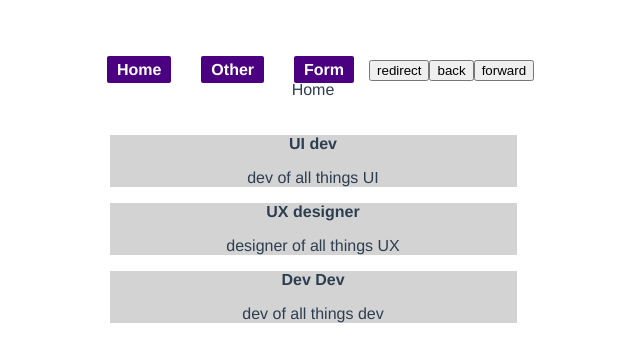
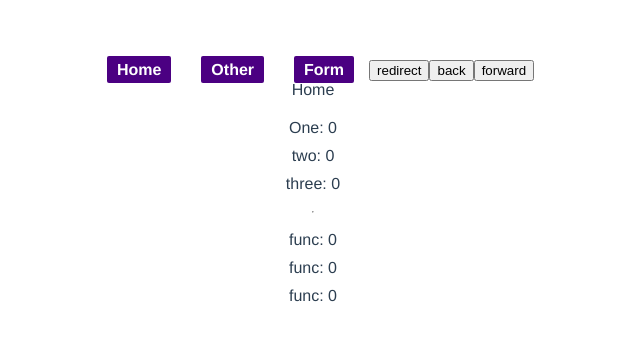
Before and after one commit to pavel6767/vue_playground, a Vue app: page / in a window 1280 px wide. Shown: the top 362 px of the page, without its empty margins (327-967 px from the left). Built offline with nearby package versions, Linux system fonts and the light colour scheme; data requests are answered from the project's data file.

Commit message:
POC for computed variables

```diff
--- a/data/db.json
+++ b/data/db.json
@@ -3,16 +3,19 @@
     {
       "name": "UI dev",
       "description": "dev of all things UI",
+      "tags": ["ui1", "ui2", "ui3", "ui4"],
       "id": "3"
     },
     {
       "name": "UX designer",
       "description": "designer of all things UX",
+      "tags": ["ux1", "ux2", "ux3", "ux4"],
       "id": "2"
     },
     {
       "name": "Dev Dev",
       "description": "dev of all things dev",
+      "tags": ["dev1", "dev2", "dev3", "dev4"],
       "id": "1"
     }
   ],
--- a/src/components/Home.vue
+++ b/src/components/Home.vue
@@ -1,40 +1,71 @@
 <template>
   <div>Home</div>
   <div class="container">
-    <p v-if="!!loading">loading...</p>
+    <!-- <button @click="func.get">click me</button> -->
+    <div @click="increment('one')">One: {{ one }}</div>
+    <div @click="increment('two')">two: {{ two }}</div>
+    <div @click="increment('three')">three: {{ three }}</div>
+    <hr />
+    <div>func: {{ func.one }}</div>
+    <div>func: {{ func.two }}</div>
+    <div>func: {{ func.three }}</div>
+    <!-- <p v-if="!!loading">loading...</p>
     <div v-else-if="!!posts.length">
       <p v-if="!!error">{{ error }}</p>
       <PostList :posts="posts" />
     </div>
-    <p v-else>No Posts available</p>
+    <p v-else>No Posts available</p> -->
   </div>
 </template>
 
 <script>
 import { onMounted } from "vue";
 
-import PostList from "./PostList.vue";
+// import PostList from "./PostList.vue";
 
 import fetchPosts from "../composables/Home/fetchPosts";
 import initState from "../composables/Home/initState";
-
+console.log({ this: this });
 export default {
   name: "Home",
-  components: { PostList },
+  // components: { PostList },
   setup() {
-    const { loading } = initState();
-    const { posts, error, loadPosts } = fetchPosts();
+    const { loading, one, two, three } = initState();
+    const { posts, error } = fetchPosts();
+    // const { posts, error, loadPosts } = fetchPosts();
 
-    onMounted(async () => {
-      await loadPosts();
+    // console.log({ this: this });
+    onMounted(function () {
+      // await loadPosts();
       loading.value = false;
     });
 
     return {
       loading,
+      one,
+      two,
+      three,
       error,
       posts
     };
+  },
+  computed: {
+    func: {
+      get() {
+        console.log("hi");
+
+        return {
+          one: this.one,
+          two: this.two,
+          three: this.three
+        };
+      }
+    }
+  },
+  methods: {
+    increment(num) {
+      this[num]++;
+    }
   }
 };
 </script>
--- /dev/null
+++ b/src/components/PostDetails.vue
@@ -0,0 +1,47 @@
+<template>
+  <div>Home</div>
+  <div class="container">
+    <p v-if="!!loading">loading...</p>
+    <div v-else-if="!!post">
+      <p v-if="!!error">{{ error }}</p>
+      <PostList :posts="posts" />
+    </div>
+    <p v-else>No Post available</p>
+    <p v-if="!!error">No Post available</p>
+  </div>
+</template>
+
+<script>
+import { onMounted } from "vue";
+
+import fetchSinglePost from "../composables/fetchSinglePost";
+
+export default {
+  name: "Home",
+
+  setup() {
+    const { loading, posts, error, loadPost } = fetchSinglePost();
+
+    onMounted(async () => {
+      await loadPost();
+      loading.value = false;
+    });
+
+    return {
+      loading,
+      error,
+      posts
+    };
+  }
+};
+</script>
+
+<style>
+.container {
+  display: flex;
+  flex-direction: column;
+  gap: 10px;
+  max-width: 407px;
+  margin: 20px auto;
+}
+</style>
--- a/src/composables/Home/initState.js
+++ b/src/composables/Home/initState.js
@@ -1,6 +1,9 @@
 import { ref } from "vue";
 export default () => {
   const loading = ref(true);
+  const one = ref(0);
+  const two = ref(0);
+  const three = ref(0);
 
-  return { loading };
+  return { loading, one, two, three };
 };
```
